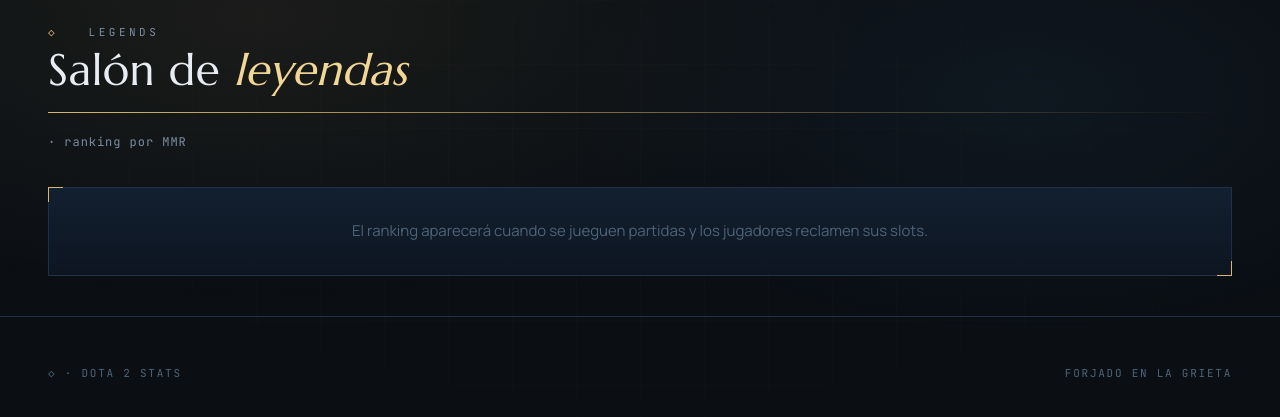
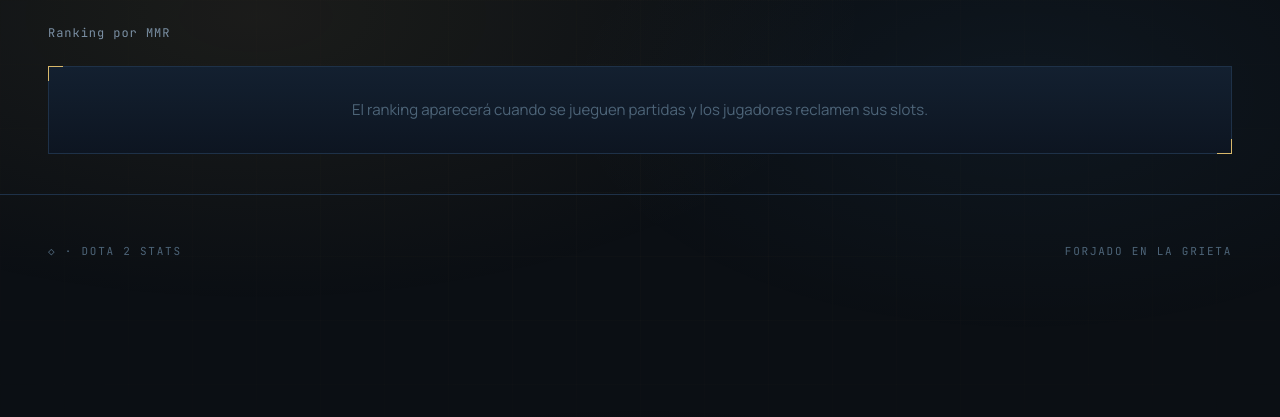
Before and after one commit to kmlch0001gh/DotaEngineer, a Python web app: template src/dotaengineer/templates/leaderboard/index.html in a window 1280 px wide. Shown: the part 64-481 px from the top of the page. Run offline with Jinja, Linux system fonts and the light colour scheme; the template is opened without the code that fills it, so the values that code supplies are empty.

Commit message:
fix: remove section titles from all tabs except homepage
Co-Authored-By: Claude Opus 4.6 (1M context) <noreply@anthropic.com>

```diff
--- a/src/dotaengineer/templates/compare.html
+++ b/src/dotaengineer/templates/compare.html
@@ -2,10 +2,7 @@
 {% block title %}Comparar Jugadores — {{ cafe_name }}{% endblock %}
 
 {% block content %}
-<div class="section-head">
-    <div class="eyebrow"><span style="color:var(--emerald);">◇</span> &nbsp; DUELO</div>
-    <h2 class="section-title">Duelo de <em>invocadores</em></h2>
-    <div class="section-divider"></div>
+<div style="margin-bottom:24px;">
     <div style="color:var(--ink-2);font-family:var(--mono);font-size:12px;letter-spacing:0.08em;">Compara dos jugadores lado a lado</div>
 </div>
 
--- a/src/dotaengineer/templates/leaderboard/balance.html
+++ b/src/dotaengineer/templates/leaderboard/balance.html
@@ -2,10 +2,7 @@
 {% block title %}Auto-Balance — {{ cafe_name }}{% endblock %}
 
 {% block content %}
-<div class="section-head">
-    <div class="eyebrow"><span style="color:var(--emerald);">◇</span> &nbsp; BALANCE</div>
-    <h2 class="section-title">Balance de <em>equipos</em></h2>
-    <div class="section-divider"></div>
+<div style="margin-bottom:24px;">
     <div style="color:var(--ink-2);font-family:var(--mono);font-size:12px;letter-spacing:0.08em;">Selecciona jugadores para crear equipos equilibrados</div>
 </div>
 
--- a/src/dotaengineer/templates/leaderboard/index.html
+++ b/src/dotaengineer/templates/leaderboard/index.html
@@ -2,18 +2,13 @@
 {% block title %}Ranking — {{ cafe_name }}{% endblock %}
 
 {% block content %}
-<div class="section-head">
-    <div class="eyebrow"><span style="color:var(--emerald);">◇</span> &nbsp; LEGENDS</div>
-    <h2 class="section-title">Salón de <em>leyendas</em></h2>
-    <div class="section-divider"></div>
-    <div style="display:flex;justify-content:space-between;align-items:center;flex-wrap:wrap;gap:12px;">
-        <div style="color:var(--ink-2);font-family:var(--mono);font-size:12px;letter-spacing:0.08em;">{{ cafe_name }} · ranking por MMR</div>
-        {% if is_admin %}
-        <form hx-post="/api/recalc-elo" hx-swap="none" style="margin:0;">
-            <button type="submit" class="btn btn-sm" onclick="return confirm('Recalcular todo el ELO desde cero?')">Recalcular ELO</button>
-        </form>
-        {% endif %}
-    </div>
+<div style="display:flex;justify-content:space-between;align-items:center;flex-wrap:wrap;gap:12px;margin-bottom:24px;">
+    <div style="color:var(--ink-2);font-family:var(--mono);font-size:12px;letter-spacing:0.08em;">Ranking por MMR</div>
+    {% if is_admin %}
+    <form hx-post="/api/recalc-elo" hx-swap="none" style="margin:0;">
+        <button type="submit" class="btn btn-sm" onclick="return confirm('Recalcular todo el ELO desde cero?')">Recalcular ELO</button>
+    </form>
+    {% endif %}
 </div>
 
 {% if leaderboard %}
--- a/src/dotaengineer/templates/matches/list.html
+++ b/src/dotaengineer/templates/matches/list.html
@@ -2,10 +2,7 @@
 {% block title %}Partidas — {{ cafe_name }}{% endblock %}
 
 {% block content %}
-<div class="section-head">
-    <div class="eyebrow"><span style="color:var(--emerald);">◇</span> &nbsp; CRÓNICAS</div>
-    <h2 class="section-title">Historial de <em>batallas</em></h2>
-    <div class="section-divider"></div>
+<div style="margin-bottom:24px;">
     <div style="color:var(--ink-2);font-family:var(--mono);font-size:12px;letter-spacing:0.08em;">{{ total }} partidas registradas · página {{ page }} de {{ total_pages }}</div>
 </div>
 
--- a/src/dotaengineer/templates/players/profile.html
+++ b/src/dotaengineer/templates/players/profile.html
@@ -4,12 +4,6 @@
 {% block content %}
 {% set p = stats.player %}
 
-<!-- Section Head -->
-<div class="section-head">
-    <div class="eyebrow"><span style="color:var(--emerald);">◇</span> &nbsp; PERFIL</div>
-    <h2 class="section-title">Vínculo <em>arcano</em></h2>
-    <div class="section-divider"></div>
-</div>
 
 <!-- Hero Strip Header -->
 <div class="rune-card" style="padding:32px;display:grid;grid-template-columns:1fr auto;gap:32px;align-items:center;margin-bottom:24px;">
--- a/src/dotaengineer/templates/players/register.html
+++ b/src/dotaengineer/templates/players/register.html
@@ -2,11 +2,6 @@
 {% block title %}Registrar Jugador — {{ cafe_name }}{% endblock %}
 
 {% block content %}
-<div class="section-head">
-    <div class="eyebrow"><span style="color:var(--emerald);">◇</span> &nbsp; REGISTRO</div>
-    <h2 class="section-title">Nuevo <em>invocador</em></h2>
-    <div class="section-divider"></div>
-</div>
 
 <div class="rune-card" style="max-width:500px;padding:32px;">
     <form hx-post="/api/players" hx-swap="none">
```
Also changed, not shown: src/dotaengineer/templates/heroes.html (+2 -5 lines), src/dotaengineer/templates/matches/detail.html (+1 -7 lines), src/dotaengineer/templates/players/list.html (+3 -8 lines).
